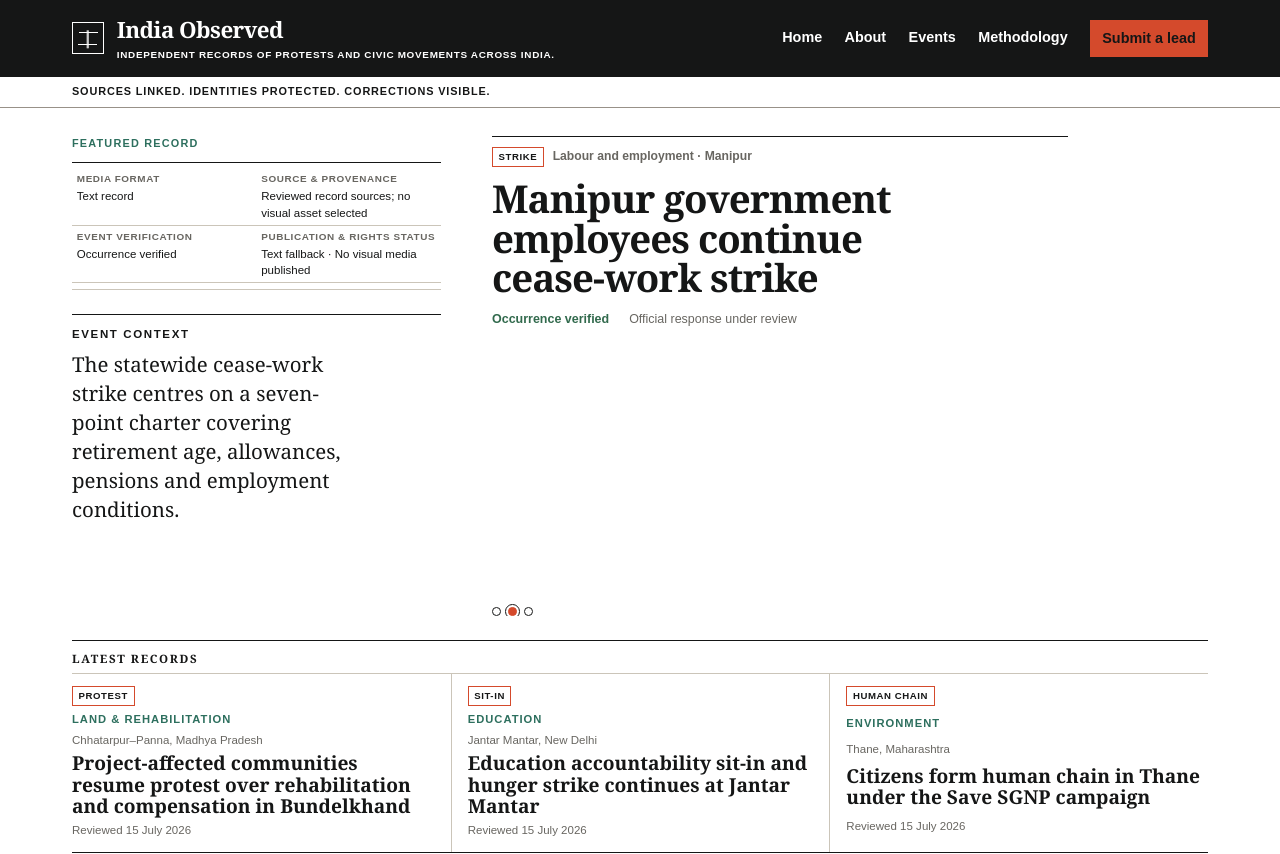
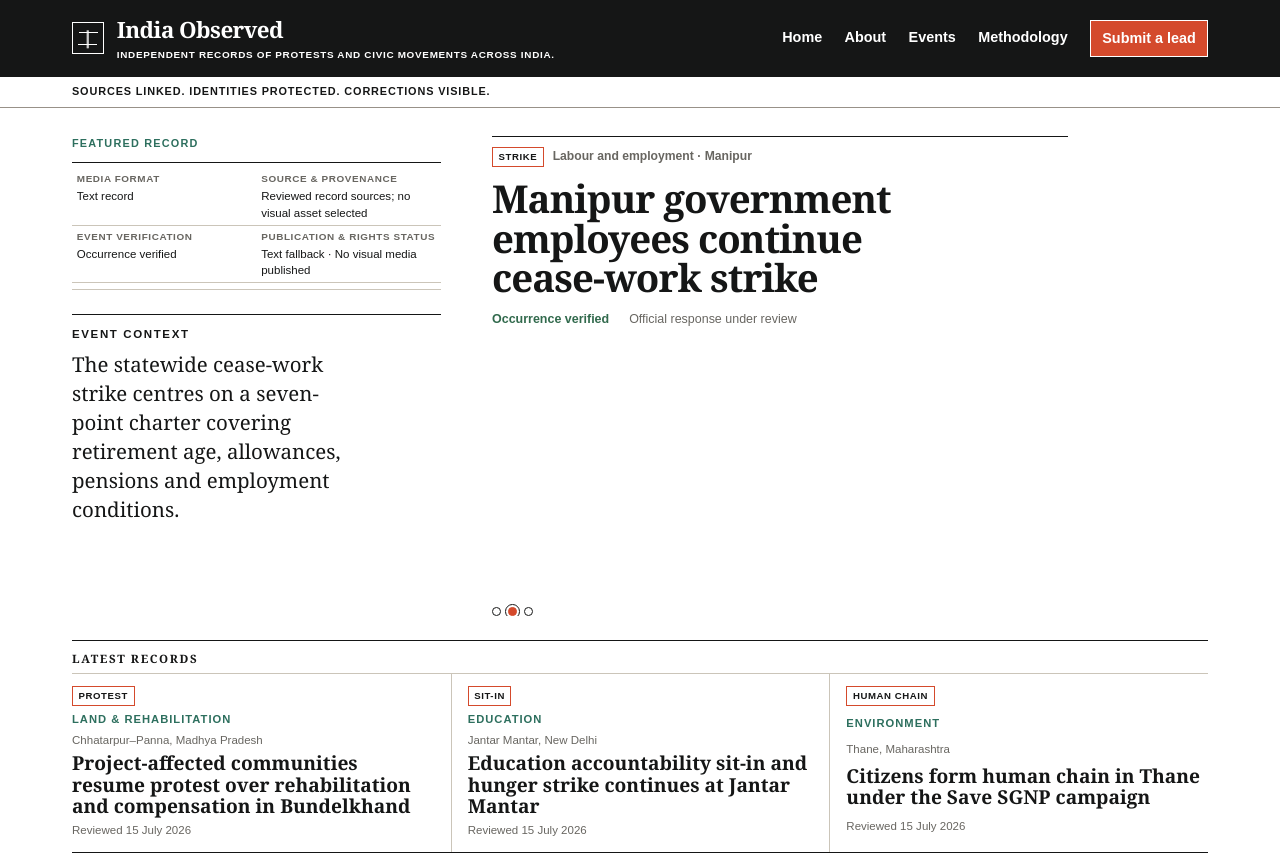
Before and after one commit to naveena04-rao/india-observed, a Next.js app: page / in a window 1280 px wide. Shown: the top 854 px of the page. Built offline with nearby package versions, Linux system fonts and the light colour scheme.

Commit message:
Fix header action text contrast

```diff
--- a/src/app/globals.css
+++ b/src/app/globals.css
@@ -2504,7 +2504,11 @@ main .lead-panel {
   border-color: #ffffff;
 }
 
-.site-header .nav-action,
+.site-header .nav-action {
+  border-color: #ffffff;
+  color: #ffffff;
+}
+
 .mobile-menu nav a {
   color: var(--ink);
 }
```
Also changed, not shown: 1 other file (tests, documents, lock files or other folders).
